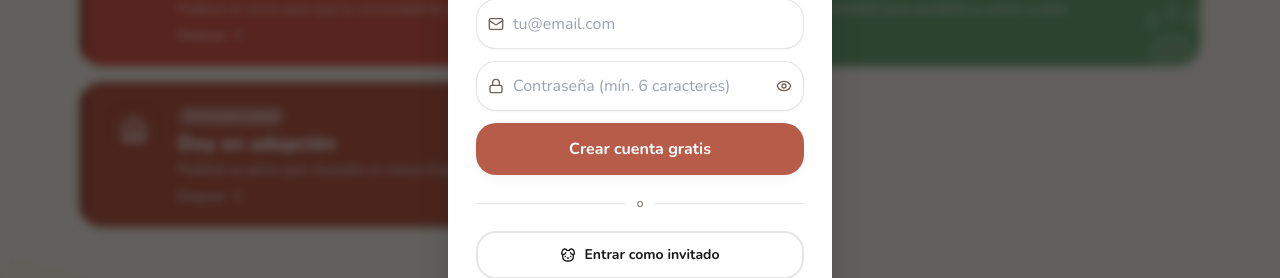
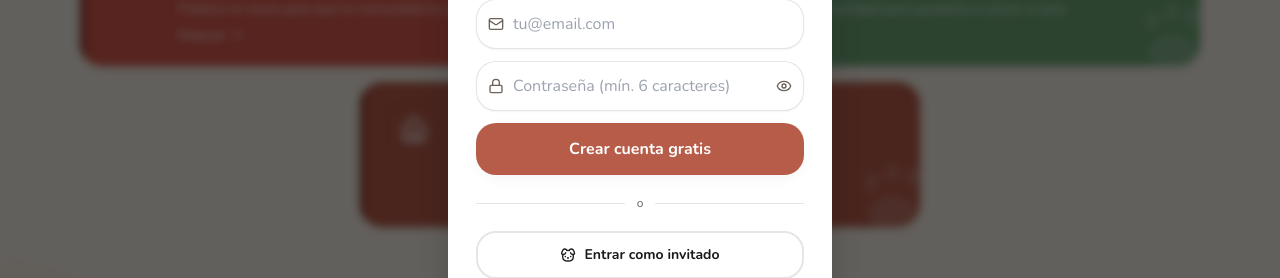
Before and after one commit to guido-gentili-eng/vecindog, a Next.js app: page / in a window 1280 px wide. Shown: the part 365-643 px from the top of the page. Built offline with nearby package versions, Linux system fonts and the light colour scheme; no server answers; the database is empty.

Commit message:
fix: centrar 3ra card en home con col-span + mx-auto

```diff
--- a/components/ActionCards.tsx
+++ b/components/ActionCards.tsx
@@ -75,19 +75,19 @@ export default function ActionCards() {
   return (
     <section aria-label="Acciones principales">
       <div className="grid gap-3 sm:gap-4 sm:grid-cols-2">
-        {ACCIONES.map((a) => (
-          <Card key={a.href} {...a} />
+        {ACCIONES.map((a, i) => (
+          <Card key={a.href} {...a} last={i === ACCIONES.length - 1 && ACCIONES.length % 2 !== 0} />
         ))}
       </div>
     </section>
   );
 }
 
-function Card({ href, icon: Icon, titulo, texto, chip, bg, text, iconBg, accent }: Accion) {
+function Card({ href, icon: Icon, titulo, texto, chip, bg, text, iconBg, accent, last }: Accion & { last?: boolean }) {
   return (
     <Link
       href={href}
-      className={`group relative flex overflow-hidden rounded-[22px] shadow-soft ring-1 ring-black/5 transition duration-200 hover:-translate-y-0.5 hover:shadow-card active:scale-[0.99] ${bg} ${text}`}
+      className={`group relative flex overflow-hidden rounded-[22px] shadow-soft ring-1 ring-black/5 transition duration-200 hover:-translate-y-0.5 hover:shadow-card active:scale-[0.99] ${bg} ${text} ${last ? 'sm:col-span-2 sm:mx-auto sm:w-1/2' : ''}`}
     >
       {/* Strip lateral de color (accent) */}
       <div className={`w-1.5 shrink-0 ${accent}`} />
```
